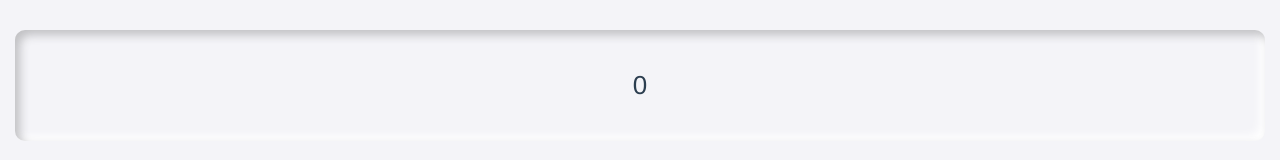
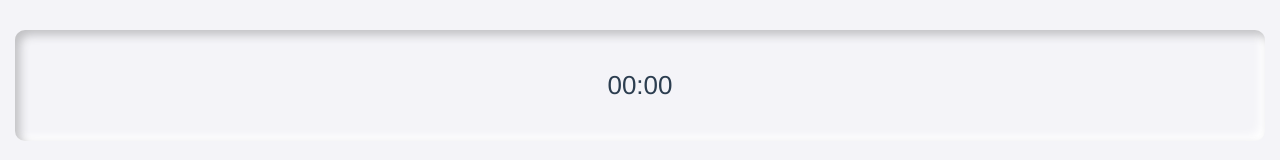
Before and after one commit to Haru0101/studial, a Vue app: page / in a window 1280 px wide. Shown: the part 474-634 px from the top of the page. Built offline with nearby package versions, Linux system fonts and the light colour scheme.

Commit message:
タイマー機能の実装

```diff
--- a/src/App.vue
+++ b/src/App.vue
@@ -2,8 +2,8 @@
   <div id="app">
     <div class="wrapper">
       <Logo v-show="true"></Logo>
-      <Dial v-show="true" :selectedTime="selectedTime"></Dial>
-      <SelectOption v-show="true" :selectedTime="selectedTime"></SelectOption>
+      <Dial v-show="true"></Dial>
+      <SelectOption v-show="true" :min="min"></SelectOption>
       <Buttons :runningTimerState="runningTimerState" v-show="true"></Buttons>
     </div>
   </div>
@@ -25,8 +25,25 @@
     },
     data() {
       return {
-        selectedTime: 0,
-        runningTimerState: false
+        runningTimerState: false,
+        timerObj: null,
+        min: 0,
+        sec: 0,
+      }
+    },
+    methods: {
+      count: function () {
+        if (this.sec <= 0 && this.min >= 1) {
+          this.min--;
+          this.sec = 59;
+        } else if (this.sec <= 0 && this.min <= 0) {
+          this.complete();
+        } else {
+          this.sec--;
+        }
+      },
+      complete: function () {
+        clearInterval(this.timerObj)
       }
     }
   }
--- a/src/components/Buttons/ResetButton.vue
+++ b/src/components/Buttons/ResetButton.vue
@@ -5,7 +5,8 @@
     export default {
         methods: {
             resetTimer: function () {
-                this.$parent.$parent.selectedTime = 0;
+                this.$parent.$parent.min = 0;
+                this.$parent.$parent.sec = 0;
                 this.$parent.$parent.runningTimerState = false;
             }
         }
--- a/src/components/Buttons/StartButton.vue
+++ b/src/components/Buttons/StartButton.vue
@@ -5,6 +5,8 @@
     export default {
         methods: {
             startTimer: function () {
+                let self = this;
+                this.$parent.$parent.timerObj = setInterval(function() {self.$parent.$parent.count()}, 1000)
                 this.$parent.$parent.runningTimerState = true;
             }
         }
--- a/src/components/Buttons/StopButton.vue
+++ b/src/components/Buttons/StopButton.vue
@@ -3,16 +3,17 @@
 </template>
 <script>
     export default {
-         methods: {
+        methods: {
             stopTimer: function () {
+                clearInterval(this.$parent.$parent.timerObj);
                 this.$parent.$parent.runningTimerState = false;
             }
         }
     }
 </script>
 <style lang="scss" scoped>
-button {
-    box-shadow: inset 5px 5px 10px #c1c1c4, inset -5px -5px 10px #ffffff;
+    button {
+        box-shadow: inset 5px 5px 10px #c1c1c4, inset -5px -5px 10px #ffffff;
 
-}
+    }
 </style>
--- a/src/components/Dial.vue
+++ b/src/components/Dial.vue
@@ -1,15 +1,27 @@
 <template>
     <div class="dial">
         <div>
-            {{ selectedTime }}
+            {{ formatTime }}
         </div>
     </div>
 </template>
 <script>
     export default {
-        props: {
-            selectedTime: Number
-        }
+        computed: {
+            formatTime: function () {
+                let timeStrings = [
+                    this.$parent.min.toString(),
+                    this.$parent.sec.toString()
+                ].map(function (str) {
+                    if (str.length < 2) {
+                        return "0" + str
+                    } else {
+                        return str
+                    }
+                })
+                return timeStrings[0] + ":" + timeStrings[1]
+            }
+        },
     }
 </script>
 <style lang="scss" scoped>
@@ -20,6 +32,6 @@
         background: #F4F4F8;
         box-shadow: inset 5px 5px 10px #c1c1c4,
             inset -5px -5px 10px #ffffff;
-            margin: 0 0 20px;
+        margin: 0 0 20px;
     }
 </style>
--- a/src/components/SelectOption.vue
+++ b/src/components/SelectOption.vue
@@ -1,13 +1,13 @@
 <template>
     <div class="optionWrap">
-        <input type="range" v-model="$parent.selectedTime" max="60" min="0">
-        {{ selectedTime }} min
+        <input type="range" v-model="$parent.min" max="60" min="0">
+        {{ this.min }} min
     </div>
 </template>
 <script>
     export default {
         props: {
-            selectedTime: Number
+            min: Number
         },
     }
 </script>
```
